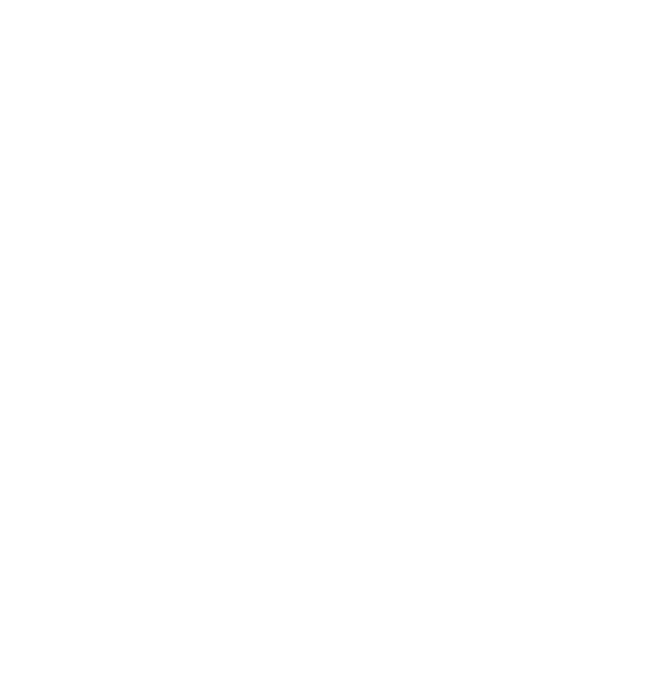
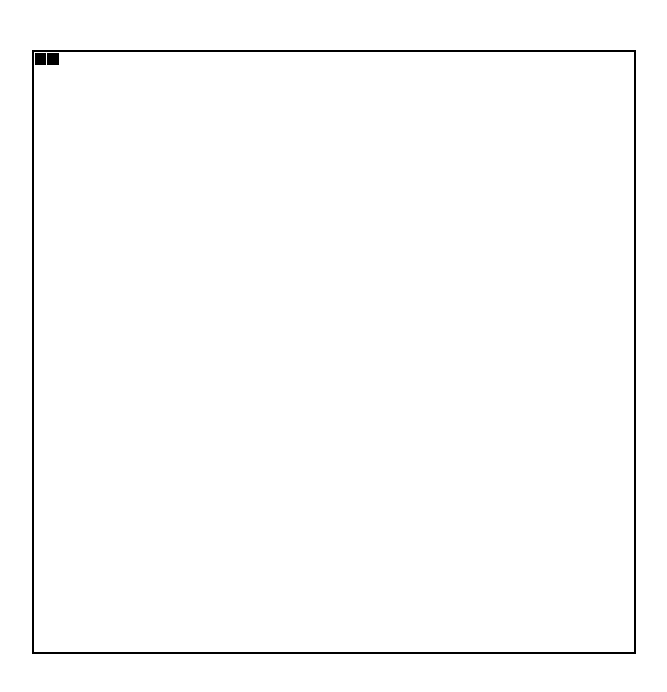
Before and after one commit to MaximePikss/snake-game, a React (Create React App) app in the folder snake-game-app/: page / in a window 1280 px wide. Shown: the top 692 px of the page, without its empty margins (306-973 px from the left). Built offline with nearby package versions, Linux system fonts and the light colour scheme.

Commit message:
add snake in App

```diff
--- a/snake-game-app/src/App.js
+++ b/snake-game-app/src/App.js
@@ -1,12 +1,23 @@
-import React from 'react';
+import React, {Component} from 'react';
+import SnakeDot from './components/SnakeDot';
 
 
+class App extends Component {
+  state = {
+    snakeDots: [
+      [0, 0],
+      [2, 0],
+    ]
+  }
 
-function App() {
-  return (
-    <div>
-    </div>
-  );
+  render() {
+    return (
+      <div className="game-area">
+       <SnakeDot snakeDots={this.state.snakeDots}/>
+      </div>
+    );
+  }
+
 }
 
 export default App;
```
